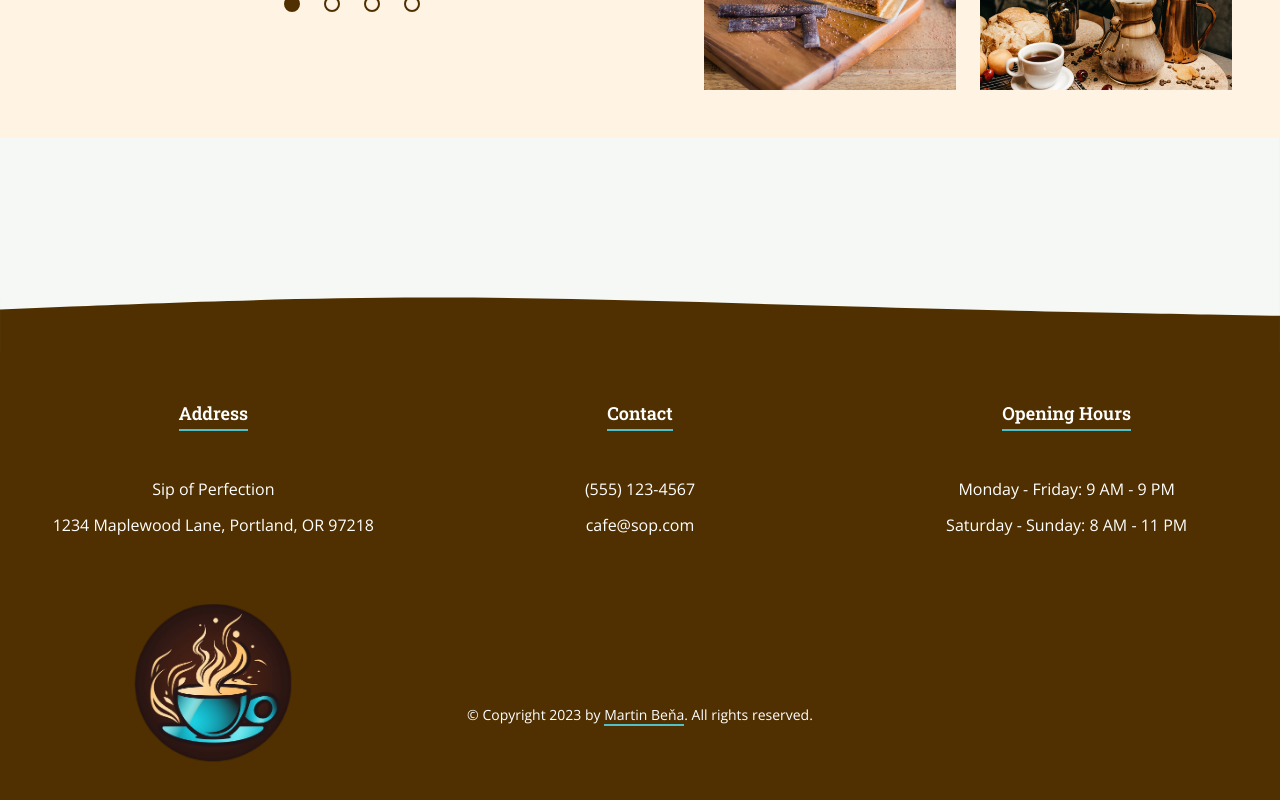
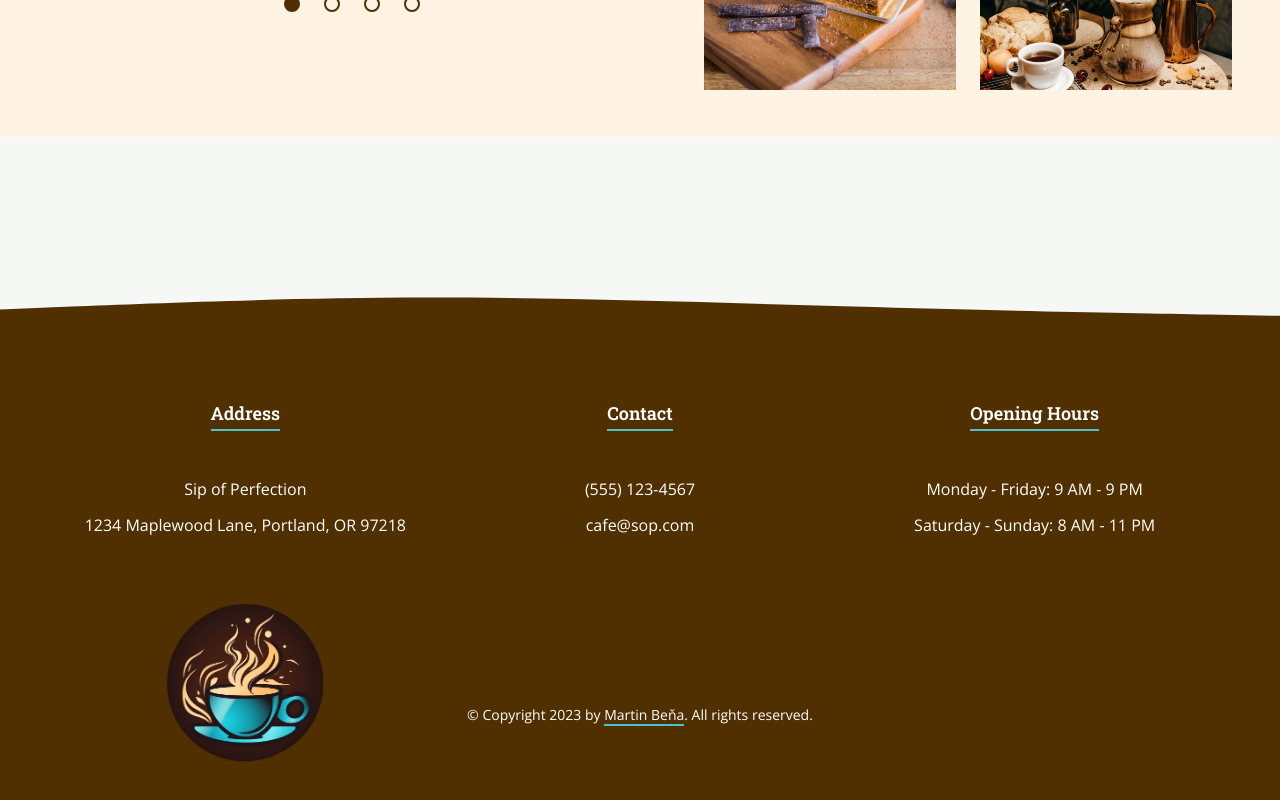
Before and after one commit to martinbena/sip-of-perfection, a React (Vite) app: page / in a window 1280 px wide. Shown: the part 4486-5286 px from the top of the page. Built offline with nearby package versions, Linux system fonts and the light colour scheme; some icons are missing.

Commit message:
Refactor footer and make it responsive

```diff
--- a/src/ui/Footer.jsx
+++ b/src/ui/Footer.jsx
@@ -7,8 +7,9 @@ import Wave from "./Wave";
 function Footer() {
   return (
     <>
+      <footer className=" bg-commontext">
         <Wave />
-      <footer className="grid grid-cols-3 items-center justify-items-center gap-y-16 bg-commontext pb-24 pt-12 text-center text-white">
+        <article className="max-w-8xl mx-auto grid grid-cols-3 justify-items-center gap-y-16 px-12 pb-24 pt-12 text-center text-white tab:grid-cols-2 tab:px-8 mob:grid-cols-1">
           <FooterItem title="Address">
             <p>Sip of Perfection</p>
             <p>1234 Maplewood Lane, Portland, OR 97218</p>
@@ -26,10 +27,11 @@ function Footer() {
             <p>Saturday - Sunday: 8 AM - 11 PM</p>
           </FooterItem>
           <Logo type="footer" />
-        <div>
+          <div className="self-center tab:col-span-2 mob:col-span-1">
             <SocialNetworks />
             <Copyright />
           </div>
+        </article>
       </footer>
     </>
   );
--- a/src/ui/FooterItem.jsx
+++ b/src/ui/FooterItem.jsx
@@ -1,11 +1,11 @@
 function FooterItem({ title, children }) {
   return (
-    <article>
+    <div>
       <h3 className="font-heading text-lg font-semibold text-white">
         <span className="border-b-2 border-accent pb-1">{title}</span>
       </h3>
       <div className="mt-12 flex flex-col gap-2">{children}</div>
-    </article>
+    </div>
   );
 }
 
--- a/src/ui/HeadingPrimary.jsx
+++ b/src/ui/HeadingPrimary.jsx
@@ -1,6 +1,6 @@
 function HeadingPrimary({ children }) {
   return (
-    <h1 className="mx-auto font-heading text-5xl font-bold leading-tight text-white tab:text-4xl">
+    <h1 className="mobsm:text-3xl mx-auto font-heading text-5xl font-bold leading-tight text-white tab:text-4xl">
       {children}
     </h1>
   );
--- a/src/ui/Logo.jsx
+++ b/src/ui/Logo.jsx
@@ -5,7 +5,11 @@ function Logo({ type }) {
   if (type === "footer")
     return (
       <Link to="/">
-        <img src={logo} alt="Logo of the cafe" className="h-40 w-40" />
+        <img
+          src={logo}
+          alt="Logo of the cafe"
+          className="h-40 w-40 tab:h-36 tab:w-36"
+        />
       </Link>
     );
 
```
Lines whose indentation alone changed are shown as unchanged.
